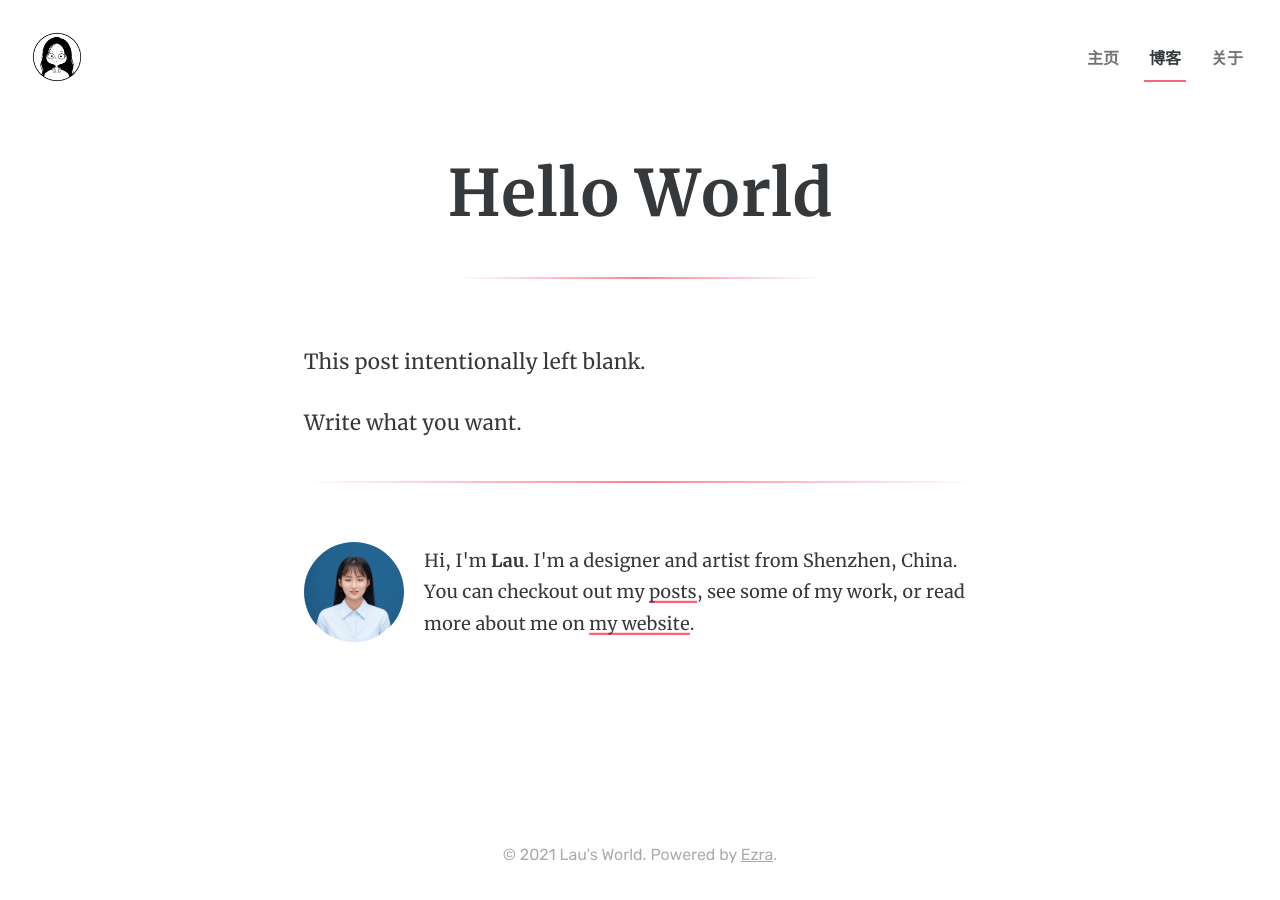
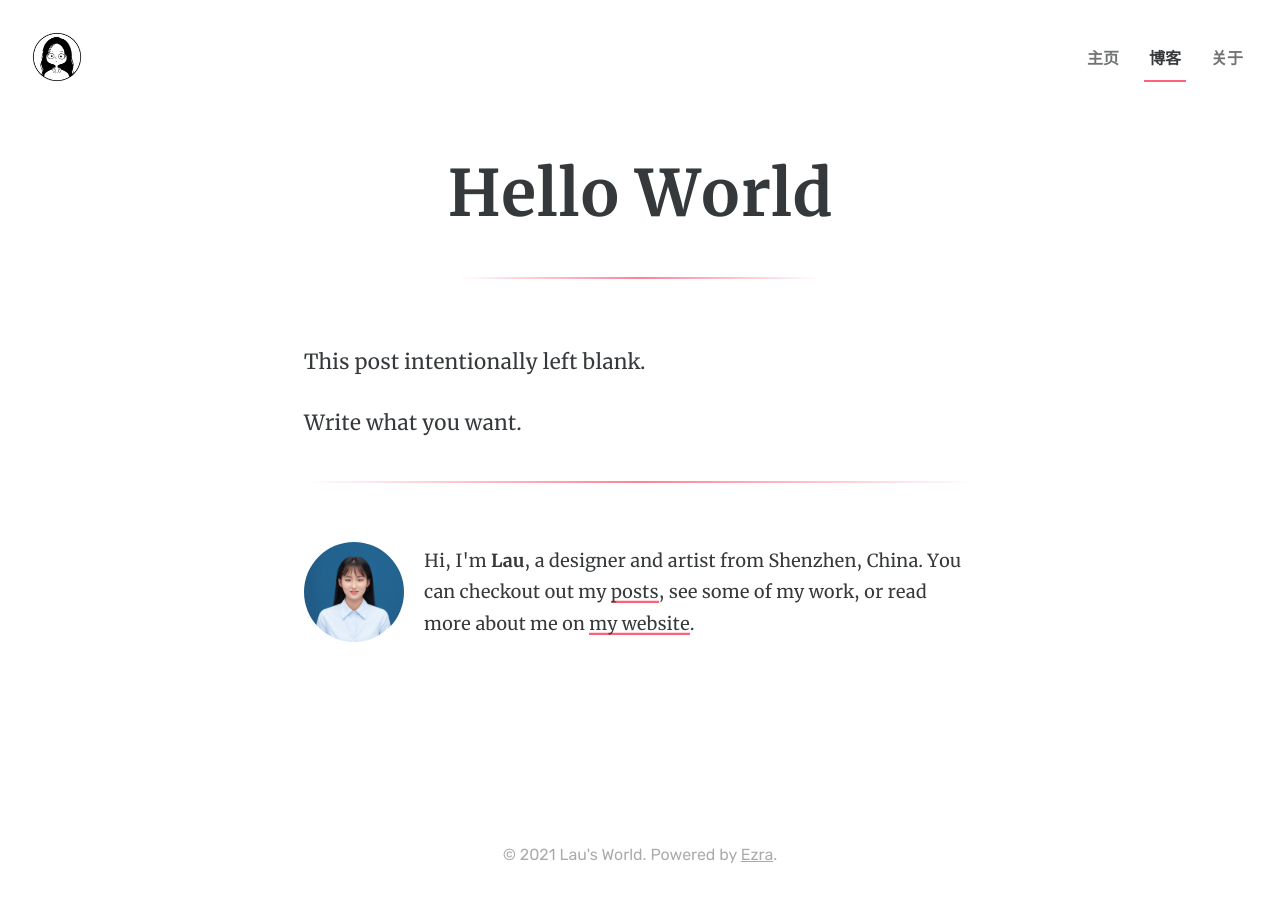
Before and after one commit to LettieLau/ljt, a Jekyll site: the page built from _posts/2021-11-27-hello-world.md, in a window 1280 px wide. Built offline with Jekyll 4.4.1, drawn with Linux system fonts in a browser that asks for light colours.

Commit message:
Update post.html

```diff
--- a/_layouts/post.html
+++ b/_layouts/post.html
@@ -12,6 +12,6 @@ layout: base
           </article>
           <hr>
           <div class="svelte-1ulceh0"> <img alt="{{ site.author_en }}" class="svelte-1ulceh0" src="{{ site.url }}/assets/profile-pic.png">
-            <p class="svelte-1ulceh0"> Hi, I'm <strong>{{ site.author_en }}</strong>. I'm a designer and artist from Shenzhen, China. You can checkout out my <a href="{{ site.url }}/posts/index.html" target="_blank">posts</a>, see some of my work, or read more about me on <a href="{{ site.url }}" target="_blank">my website</a>.</p>
+            <p class="svelte-1ulceh0"> Hi, I'm <strong>{{ site.author_en }}</strong>, a designer and artist from Shenzhen, China. You can checkout out my <a href="{{ site.url }}/posts/index.html" target="_blank">posts</a>, see some of my work, or read more about me on <a href="{{ site.url }}" target="_blank">my website</a>.</p>
           </div>
         </div>
```
